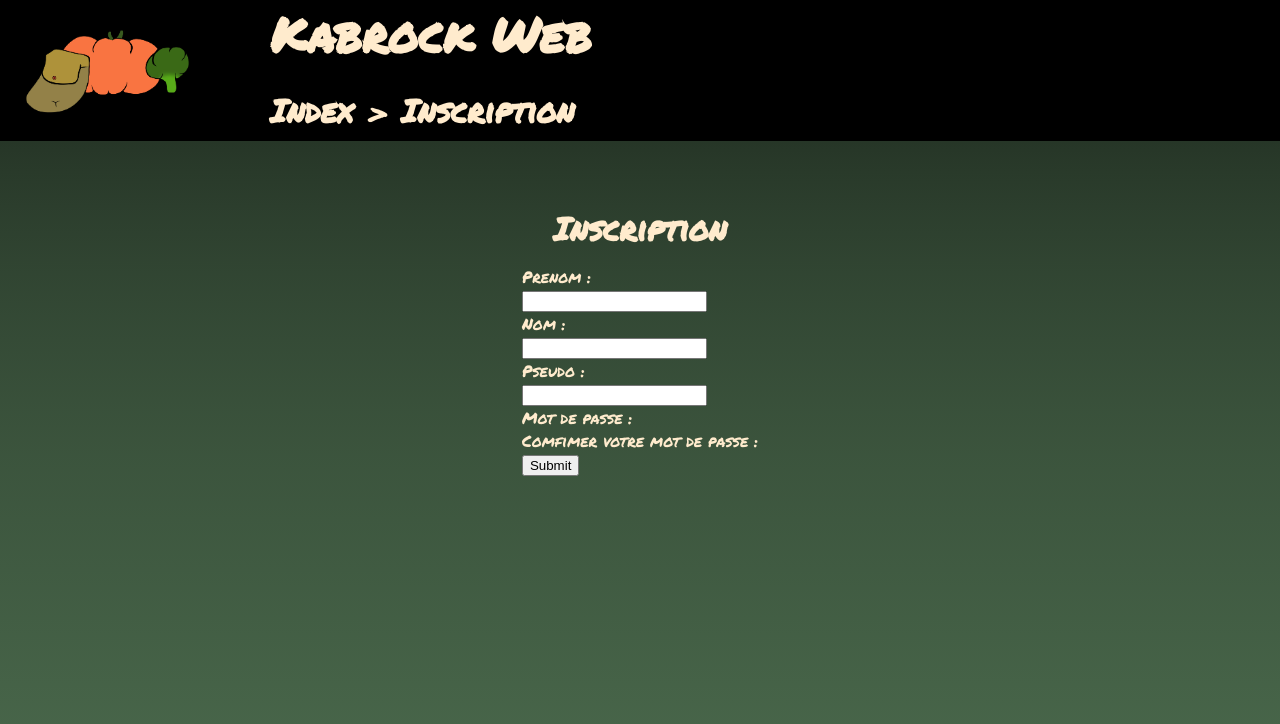
After one commit to LordKasoul/Kabrock-web, a PHP site: page /sing-in.php in a window 1280 px wide. The commit adds this page. Shown: the top 724 px of the page. Run offline with PHP 8.4, Linux system fonts and the light colour scheme.

Commit message:
Change style and add new pages

```diff
--- a/connection.php
+++ b/connection.php
@@ -12,7 +12,7 @@
     <body>
         <header>
             <a href="index.php">
-                <img class="logo" src="/image/kabrock-removebg-preview.png">
+                <img class="logo" src="/image/Kabrock-logo-remove test 2.png">
             </a>
             <div class="header_div">
                 <h1>Kabrock Web</h1>
@@ -36,7 +36,7 @@
 				<input name="MDP"></input><br>
 				<input type="submit" name="submit"/>
 			</form>
-            <h3>S'inscrire</h3>
+            <a href="sing-in.php"><h4>S'inscrire</h4></a>
         </div>
     </body>
 </html>
--- a/cours.php
+++ b/cours.php
@@ -12,7 +12,7 @@
     <body>
         <header>
             <a href="index.php">
-                <img class="logo" src="image/kabrock-removebg-preview.png">
+                <img class="logo" src="/image/Kabrock-logo-remove test 2.png">
             </a>
             <div class="header_div">
                 <h1>Kabrock Web</h1>
@@ -20,7 +20,7 @@
                 <div class="breadcrumbs"> <!--Chemin d'accès-->
                     <h2><a href="index.php">Index</a></h2>
                     <p>&nbsp;&gt; </p> <!--Permet de faire un espace + '>' et de finir avec un espace-->
-                    <h2><a href="cours.php">Cours</a></h2>
+                    <h2><a href="cours.php">Cours de Culture Génerale</a></h2>
                 </div>
             </div>
             <div class="topright">
@@ -29,7 +29,6 @@
         </header>
         <div class="All-contents">
             <div class="cge">
-                <h2>Cours de CGE</h2>
                 <div class="media">
                     <h3>Vidéo de présentation du "Voyage à Paris"</h3>
                     <iframe width="560" height="315" src="https://www.youtube.com/embed/8tAJ-EAPu0U" title="YouTube video player" frameborder="0" allow="accelerometer; autoplay; clipboard-write; encrypted-media; gyroscope; picture-in-picture" allowfullscreen></iframe>
--- a/index.php
+++ b/index.php
@@ -12,7 +12,7 @@
     <body>
         <header>
             <a href="index.php">
-                <img class="logo" src="/image/kabrock-removebg-preview.png">
+                <img class="logo" src="/image/Kabrock-logo-remove test 2.png">
             </a>
             <div class="header_div">
                 <h1>Kabrock Web</h1>
@@ -26,10 +26,10 @@
 
         <div class="options">
             <ul>
-                <li class="librairie"><p>Bibliotheque</p></li>
+                <li class="librairie"><p>Bibliotheque</p><div id="Panel1" class="SecretPanel"><p id="music">Musique</p><p>&nbsp;&nbsp; </p><p id="image">Image</p></div></li>
                 <li class="bot"><p>Bots</p></li>
                 <li class="web"><p>Sites web</p></li>
-                <li class="bts"><a href="cours.php">Cours</a></li>
+                <li class="bts"><p>Cours</p><div id="Panel1" class="SecretPanel"><a href="cours.php" id="CGE">CGE</a><p>&nbsp;&nbsp; </p><a href="elec.php" id="elec">Elec</a></div></li>
             </ul>
         </div>
     </body>
--- /dev/null
+++ b/sing-in.php
@@ -0,0 +1,45 @@
+<!DOCTYPE html>
+<html>
+    <head>
+    <meta charset="utf-8">
+    <link rel="stylesheet" type="text/css" href="style.css">
+    <link ref="shortcut icon" href="icon kabrock 16.png">
+    <link rel="preconnect" href="https://fonts.googleapis.com">
+    <link rel="preconnect" href="https://fonts.gstatic.com" crossorigin>
+    <link href="https://fonts.googleapis.com/css2?family=Permanent+Marker&display=swap" rel="stylesheet">
+    <title>Kabrock web</title>
+    </head>
+    <body>
+        <header>
+            <a href="index.php">
+                <img class="logo" src="/image/Kabrock-logo-remove test 2.png">
+            </a>
+            <div class="header_div">
+                <h1>Kabrock Web</h1>
+                </br>
+                <div class="breadcrumbs"> <!--Chemin d'accès-->
+                    <h2><a href="index.php">Index</a></h2>
+                    <p>&nbsp;&gt; </p> <!--Permet de faire un espace + '>' et de finir avec un espace-->
+                    <h2><a href="sing-in.php">Inscription</a></h2>
+                </div>
+            </div>
+            <div class="topright">
+                <h3><h3>
+            </div>
+        </header>
+        <div class="ZoneSaisie">
+            <h3>Inscription</h3>
+            <form action="connection.php" method="POST" class="connect">
+				<label for="fname">Prenom :</label><br>
+				<input name="Pseudo"></input><br>
+				<label for="name">Nom :</label><br>
+				<input name="MDP"></input><br>
+                <label for="fname">Pseudo :</label><br>
+				<input name="Pseudo"></input><br>
+				<label for="name">Mot de passe :</label><br>
+                <label for="name">Comfimer votre mot de passe :</label><br>
+				<input type="submit" name="submit"/>
+			</form>
+        </div>
+    </body>
+</html>
--- a/style.css
+++ b/style.css
@@ -26,6 +26,7 @@ header
     margin-left: auto;
     margin-right: 4vw;
     margin-top: 3%;
+    margin-bottom: 3.5%;
     text-decoration: none;
 }
 
@@ -38,6 +39,7 @@ body{
 	max-height: 300px;
 	max-width: 220px;
     vertical-align: middle;
+    margin: 2%;
 }
 
 p, a, h1, h2, h3, ul, li, form{
@@ -47,10 +49,136 @@ p, a, h1, h2, h3, ul, li, form{
     margin: 0px;
     text-decoration: none;
 }
+
+p{
+    width: 20%;
+}
+
 li{
-    margin-top: 0.5em;
+    margin-top: 2em;
     height: 1.5vw;
 }
+
+#Panel1{
+
+}
+
+#Panel1:hover{
+
+}
+
+.SecretPanel{
+    display: flex;
+    flex-direction: row;
+    margin: 0vw;
+	width:5vw;
+	max-height:6vw;
+}
+
+.librairie:hover .SecretPanel p {
+    visibility: visible;
+    transition: transform 0.5s ease-in-out;
+    transform-origin: 0% 50%;
+    transform: scaleX(1);
+
+}
+
+.SecretPanel p {
+    transition: transform 0.5s ease-in-out;
+    transform-origin: 0% 50%;
+    transform: scaleX(0);
+    visibility: hidden;
+    font-size: 1.5rem;
+}
+
+#music {
+    visibility: hidden;
+    border: solid black;
+}
+
+.librairie:hover #music {
+    visibility: visible;
+    transition: transform 0.5s ease-in-out;
+    border: solid black;
+    padding: 3px;
+	margin-left: 5vw;
+
+	width:300px;
+	height:40%;
+	background:rgb(63, 47, 71);
+	-webkit-transform:skew(-30deg);
+	-moz-transform:skew(30deg);
+	-o-transform:skew(30deg);
+	transform:skew(-30deg);
+}
+
+#image {
+    visibility: hidden;
+    border: solid black;
+}
+
+.librairie:hover #image {
+    visibility: visible;
+    transition: transform 0.5s ease-in-out;
+    border: solid black;
+    padding: 3px;
+	margin-left:4vw ;
+
+    margin: 0vw;
+	width:300px;
+	height:40%;
+	background:rgb(63, 47, 71);
+	-webkit-transform:skew(-30deg);
+	-moz-transform:skew(30deg);
+	-o-transform:skew(30deg);
+	transform:skew(-30deg);
+}
+
+#CGE {
+    visibility: hidden;
+    border: solid black;
+}
+
+.bts:hover #CGE {
+    visibility: visible;
+    transition: transform 0.5s ease-in-out;
+    border: solid black;
+    padding: 3px;
+	margin-left:4vw ;
+
+    margin: 0vw;
+	width:300px;
+	height:40%;
+	background:rgb(63, 47, 71);
+	-webkit-transform:skew(-30deg);
+	-moz-transform:skew(30deg);
+	-o-transform:skew(30deg);
+	transform:skew(-30deg);
+}
+
+#elec {
+    visibility: hidden;
+    border: solid black;
+}
+
+.bts:hover #elec {
+    visibility: visible;
+    transition: transform 0.5s ease-in-out;
+    border: solid black;
+    padding: 3px;
+	margin-left:4vw ;
+
+    margin: 0vw;
+	width:300px;
+	height:40%;
+	background:rgb(63, 47, 71);
+	-webkit-transform:skew(-30deg);
+	-moz-transform:skew(30deg);
+	-o-transform:skew(30deg);
+	transform:skew(-30deg);
+}
+
+
 
 h1{
     font-size: 3em;
@@ -64,7 +192,9 @@ h1{
     text-decoration: none;
 }
 
+
 /*Cours.php*/
+
 .breadcrumbs{
     display: inline;
 }
@@ -97,6 +227,8 @@ h1{
 	transform:skew(30deg);
 }
 
+
+
 /* Connection.php */
 
 .ZoneSaisie{
```
Also changed, not shown: elec.php (added, +39 -0 lines), image/Kabrock-logo-remove test 2.png (added), image/Kabrock-logo-removebg-preview.png (added), image/Kabrock-logo.png (added).
